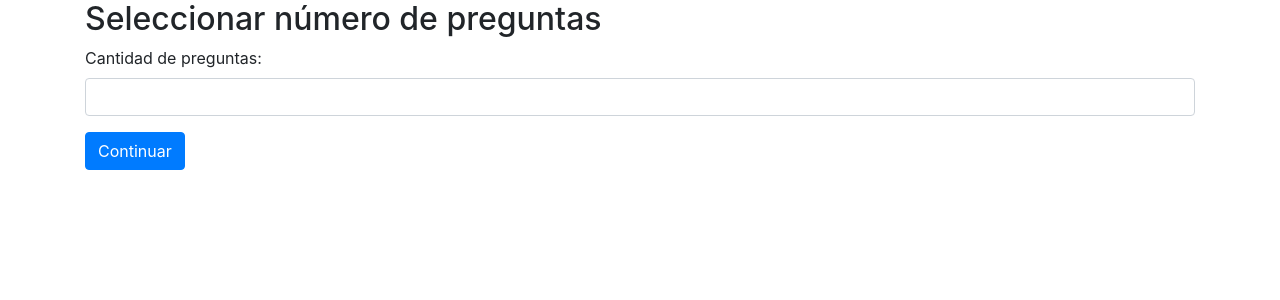
After one commit to A01749164/QuizDjango, a Django app: page /seleccionarPreguntas/ in a window 1280 px wide. The commit adds this page. Shown: the top 300 px of the page. Run offline with Django 4.2, Linux system fonts and the light colour scheme; some libraries are stand-ins or nearby versions.

Commit message:
Cambios para elegir numero de preguntas

```diff
--- a/AppQuiz/Aplicativo/Quiz/urls.py
+++ b/AppQuiz/Aplicativo/Quiz/urls.py
@@ -15,7 +15,8 @@ from .views import (
     HomeUsuario,
     jugar,
     resultado_pregunta,
-    tablero)
+    tablero,
+    seleccionarPreguntas)
 
 urlpatterns = [
     path('', inicio, name='inicio'),
@@ -24,7 +25,8 @@ urlpatterns = [
     path('logout_vista/', logout_vista, name='logout_vista'),
     path('registro/', registro, name='registro'),
     path('tablero/', tablero, name='tablero'),
-    path('jugar/', jugar, name='jugar'),
+    path('seleccionarPreguntas/', seleccionarPreguntas, name='seleccionar_preguntas'),
+    path('jugar/<int:cantidad_preguntas>/', jugar, name='jugar'),
     path('resultado/<int:pregunta_respondida_pk>', resultado_pregunta, name='resultado')
 
 ]
--- a/AppQuiz/Aplicativo/Quiz/views.py
+++ b/AppQuiz/Aplicativo/Quiz/views.py
@@ -9,7 +9,8 @@ Sandra Ximena Téllez Olvera A01752142
 from django.shortcuts import redirect, render, get_object_or_404
 from django.contrib.auth import authenticate, login, logout
 from .forms import RegistroFormulario, UsuarioLoginFormulario
-from .models import QuizUsuario, Pregunta, PreguntasRespondidas
+from .models import QuizUsuario, Pregunta, PreguntasRespondidas, ChooseAnswer
+from random import *
 
 # In this Function,
 def inicio(request):
@@ -23,35 +24,99 @@ def inicio(request):
 def HomeUsuario(request):
     return render(request, 'Usuario/home.html')
 
+
 # In this Function,
-def jugar(request):
+import random
+from django.shortcuts import render, redirect, get_object_or_404
+from .models import Pregunta, QuizUsuario, PreguntasRespondidas, ChooseAnswer
 
-	QuizUser, created = QuizUsuario.objects.get_or_create(usuario=request.user)
+# def jugar(request):
+#     cantidad_preguntas = request.GET.get('cantidad_preguntas')
+#     quiz_user, created = QuizUsuario.objects.get_or_create(usuario=request.user)
 
-	if request.method == 'POST':
-		pregunta_pk = request.POST.get('pregunta_pk')
-		pregunta_respondida = QuizUser.intentos.select_related('pregunta').get(pregunta__pk=pregunta_pk)
-		respuesta_pk = request.POST.get('respuesta_pk')
+#     if cantidad_preguntas is not None:
+#         cantidad_preguntas = int(cantidad_preguntas)
+#         preguntas_respondidas = PreguntasRespondidas.objects.filter(quizUser=quiz_user)
+#         preguntas_disponibles = Pregunta.objects.exclude(preguntasrespondidas__quizUser=quiz_user).exclude(pk__in=preguntas_respondidas.values('pregunta__pk'))
+#         preguntas = random.sample(list(preguntas_disponibles), cantidad_preguntas)
 
-		try:
-			opcion_selecionada = pregunta_respondida.pregunta.opciones.get(pk=respuesta_pk)
-		except ObjectDoesNotExist:
-			raise Http404
+#         if request.method == 'POST':
+#             pregunta_actual = preguntas_respondidas.count()
 
-		QuizUser.validar_intento(pregunta_respondida, opcion_selecionada)
+#             if pregunta_actual < cantidad_preguntas:
+#                 pregunta_respondida = preguntas_respondidas[pregunta_actual]
+#                 respuesta_pk = request.POST.get(f'respuesta_{pregunta_respondida.pregunta.pk}')
+#                 respuesta_seleccionada = get_object_or_404(ChooseAnswer, pk=respuesta_pk)
+#                 quiz_user.validar_intento(pregunta_respondida, respuesta_seleccionada)
 
-		return redirect('resultado', pregunta_respondida.pk)
+#             pregunta_actual += 1
 
-	else:
-		pregunta = QuizUser.obtener_nuevas_preguntas()
-		if pregunta is not None:
-			QuizUser.crear_intentos(pregunta)
+#             if pregunta_actual < cantidad_preguntas:
+#                 pregunta_siguiente = preguntas[pregunta_actual]
+#                 context = {
+#                     'pregunta': pregunta_siguiente,
+#                     'pregunta_actual': pregunta_actual,
+#                 }
+#             else:
+#                 pregunta_siguiente = None
+#                 context = {
+#                     'pregunta': None,
+#                     'pregunta_siguiente': None,
+#                 }
 
-		context = {
-			'pregunta':pregunta
-		}
+#             return render(request, 'play/jugar.html', context)
 
-	return render(request, 'play/jugar.html', context)
+#     else:
+#         preguntas = None
+
+#     context = {
+#         'preguntas': preguntas,
+#         'cantidad_preguntas': cantidad_preguntas,
+#     }
+#     return render(request, 'play/jugar.html', context)
+
+def seleccionarPreguntas(request):
+    if request.method == 'POST':
+        cantidad_preguntas = int(request.POST.get('cantidad_preguntas'))
+        return redirect('jugar', cantidad_preguntas=cantidad_preguntas)
+
+    return render(request, 'play/seleccionar_preguntas.html')
+
+# In this Function,
+def jugar(request, cantidad_preguntas):
+    QuizUser, created = QuizUsuario.objects.get_or_create(usuario=request.user)
+
+    if request.method == 'POST':
+        pregunta_pk = request.POST.get('pregunta_pk')
+        pregunta_respondida = QuizUser.intentos.select_related('pregunta').get(pregunta__pk=pregunta_pk)
+        respuesta_pk = request.POST.get('respuesta_pk')
+
+        try:
+            opcion_seleccionada = pregunta_respondida.pregunta.opciones.get(pk=respuesta_pk)
+        except ObjectDoesNotExist:
+            raise Http404
+
+        QuizUser.validar_intento(pregunta_respondida, opcion_seleccionada)
+
+        # Obtener la siguiente pregunta o redirigir al resultado si no hay más preguntas
+        siguiente_pregunta = QuizUser.obtener_nuevas_preguntas()
+        if siguiente_pregunta is not None:
+            QuizUser.crear_intentos(siguiente_pregunta)
+            return redirect('jugar', cantidad_preguntas=cantidad_preguntas)
+        else:
+            return redirect('resultado', pregunta_respondida.pk)
+
+    else:
+        pregunta = QuizUser.obtener_nuevas_preguntas()
+        if pregunta is not None:
+            QuizUser.crear_intentos(pregunta)
+
+        context = {
+            'pregunta': pregunta
+        }
+
+    return render(request, 'play/jugar.html', context)
+
 
 # In this Function,
 def resultado_pregunta(request, pregunta_respondida_pk):
--- a/AppQuiz/Aplicativo/Template/Usuario/home.html
+++ b/AppQuiz/Aplicativo/Template/Usuario/home.html
@@ -46,7 +46,7 @@
 <body>
   <div class="container">
     <h1>Bienvenid@ {{user}}</h1>
-    <a href="{% url 'jugar' %}">Jugar aquí</a>
+    <a href="{% url 'seleccionar_preguntas' %}">Jugar aquí</a>
   </div>
 </body>
 </html>
--- /dev/null
+++ b/AppQuiz/Aplicativo/Template/play/seleccionar_preguntas.html
@@ -0,0 +1,15 @@
+{% extends 'base.html' %}
+
+{% block contenido %}
+  <div class="container">
+    <h2>Seleccionar número de preguntas</h2>
+    <form method="POST">
+      {% csrf_token %}
+      <div class="form-group">
+        <label for="cantidad_preguntas">Cantidad de preguntas:</label>
+        <input type="number" class="form-control" id="cantidad_preguntas" name="cantidad_preguntas" min="1" max="30" required>
+      </div>
+      <button type="submit" class="btn btn-primary">Continuar</button>
+    </form>
+  </div>
+{% endblock %}
```
Also changed, not shown: AppQuiz/Aplicativo/Quiz/models.py (+6 -1 lines), AppQuiz/Aplicativo/db.sqlite3.
